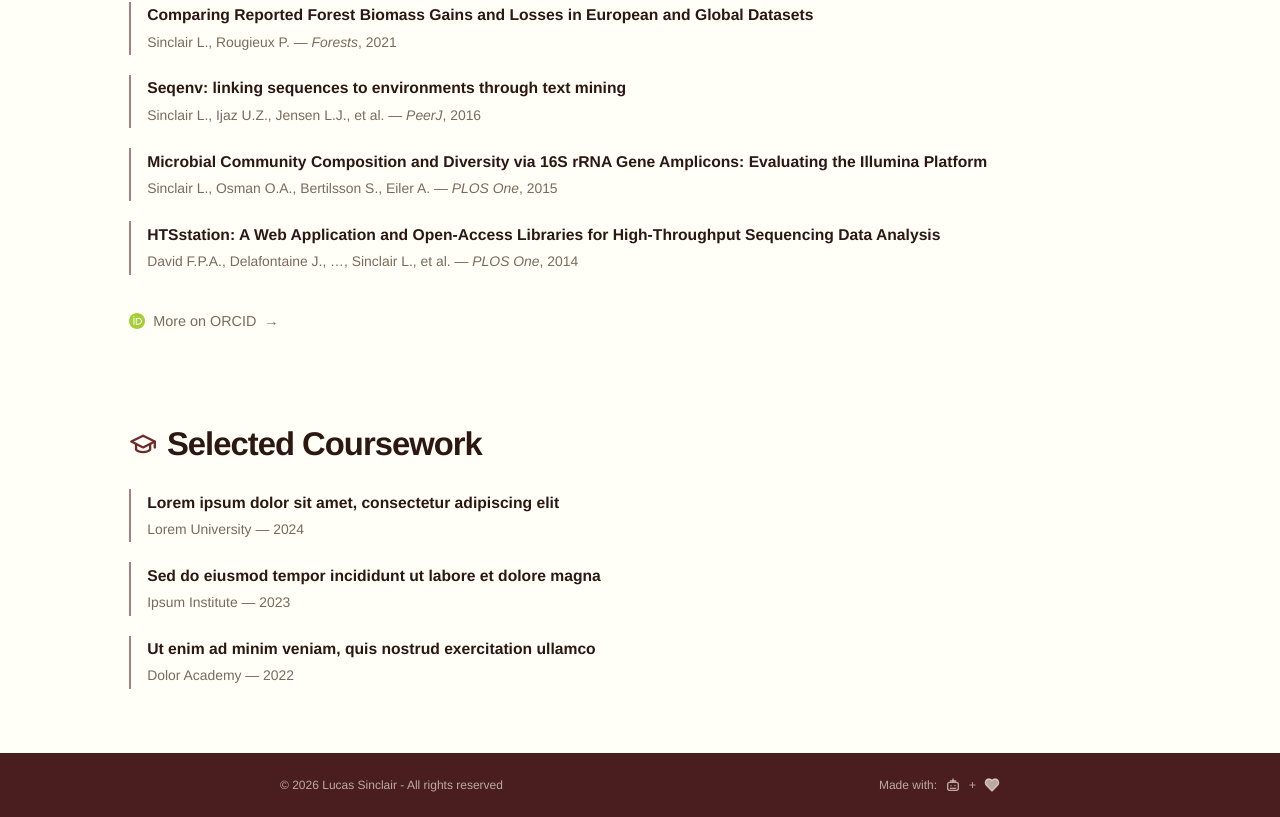
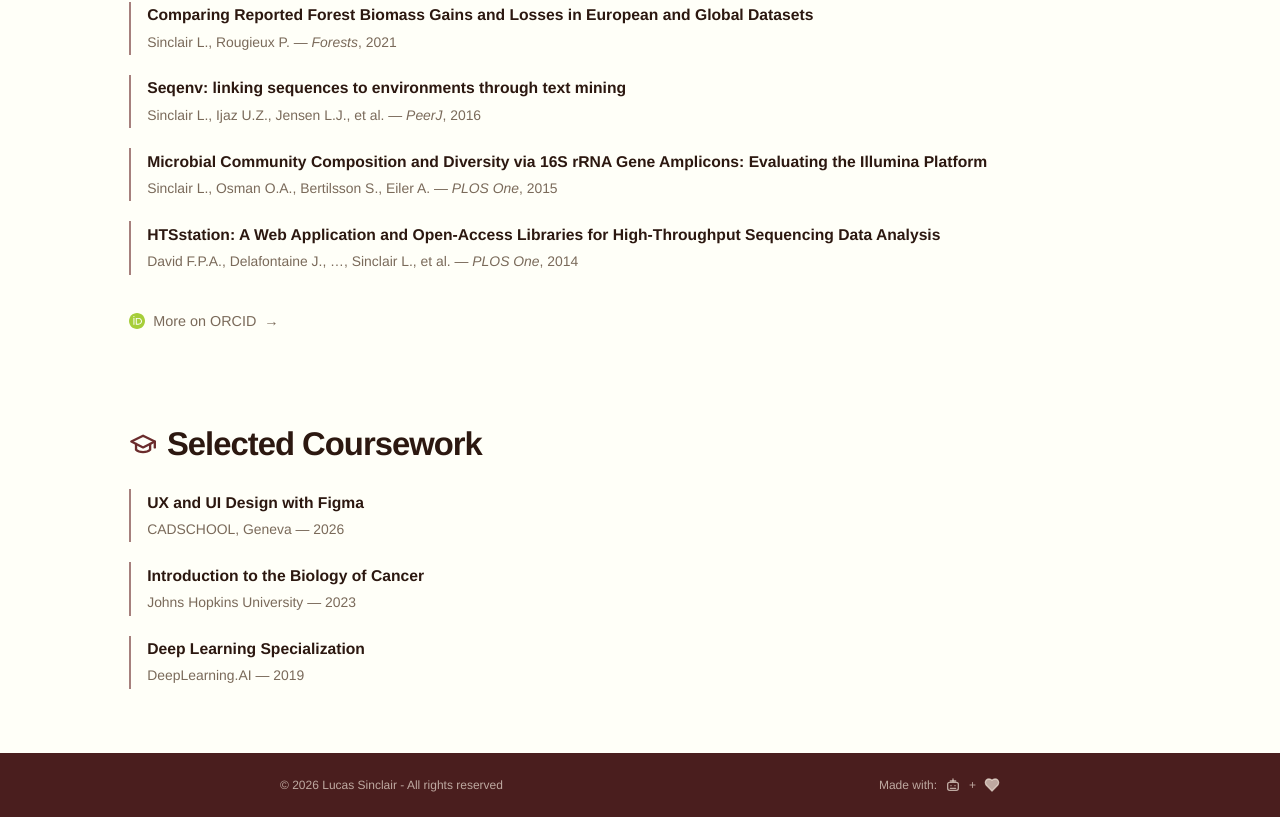
Before and after one commit to xapple/sinclair.bio, an Astro site: page /en/portfolio in a window 1280 px wide. Shown: the part 1887-2704 px from the top of the page. Built offline with nearby package versions, Linux system fonts and the light colour scheme; Astro itself is replaced by a stand-in of ours.

Commit message:
Added classes

```diff
--- a/src/i18n/translations.ts
+++ b/src/i18n/translations.ts
@@ -81,6 +81,7 @@ type TranslationKey = {
   "portfolio:testimonials-heading": string;
   "portfolio:publications-heading": string;
   "portfolio:classes-heading": string;
+  "portfolio:course-figma-title": string;
 };
 
 export type TranslationKeyType = keyof TranslationKey;
@@ -156,6 +157,7 @@ export const translations: { [language in Languages]: TranslationKey } = {
     "portfolio:testimonials-heading": "Testimonials",
     "portfolio:publications-heading": "Selected Publications",
     "portfolio:classes-heading": "Selected Coursework",
+    "portfolio:course-figma-title": "UX and UI Design with Figma",
   },
   fr: {
     "nav:home": "Contact",
@@ -227,6 +229,7 @@ export const translations: { [language in Languages]: TranslationKey } = {
     "portfolio:testimonials-heading": "Témoignages",
     "portfolio:publications-heading": "Sélection de publications",
     "portfolio:classes-heading": "Sélection de cours suivis",
+    "portfolio:course-figma-title": "UX et UI Design avec Figma",
   },
 };
 
--- a/src/pages/[lang]/portfolio.astro
+++ b/src/pages/[lang]/portfolio.astro
@@ -117,16 +117,16 @@ const t = useTranslations(lang);
 
         <ul class="publication-list">
           <li class="publication">
-            <p class="pub-title">Lorem ipsum dolor sit amet, consectetur adipiscing elit</p>
-            <p class="pub-meta">Lorem University — 2024</p>
+            <p class="pub-title">{t("portfolio:course-figma-title")}</p>
+            <p class="pub-meta">CADSCHOOL, Geneva — 2026</p>
           </li>
           <li class="publication">
-            <p class="pub-title">Sed do eiusmod tempor incididunt ut labore et dolore magna</p>
-            <p class="pub-meta">Ipsum Institute — 2023</p>
+            <p class="pub-title"><a href="https://www.coursera.org/account/accomplishments/verify/W4QR2ZN6DW3X" target="_blank" rel="noopener noreferrer">Introduction to the Biology of Cancer</a></p>
+            <p class="pub-meta">Johns Hopkins University — 2023</p>
           </li>
           <li class="publication">
-            <p class="pub-title">Ut enim ad minim veniam, quis nostrud exercitation ullamco</p>
-            <p class="pub-meta">Dolor Academy — 2022</p>
+            <p class="pub-title"><a href="https://www.coursera.org/account/accomplishments/specialization/G5X6NMDGJGB4" target="_blank" rel="noopener noreferrer">Deep Learning Specialization</a></p>
+            <p class="pub-meta">DeepLearning.AI — 2019</p>
           </li>
         </ul>
       </div>
```
